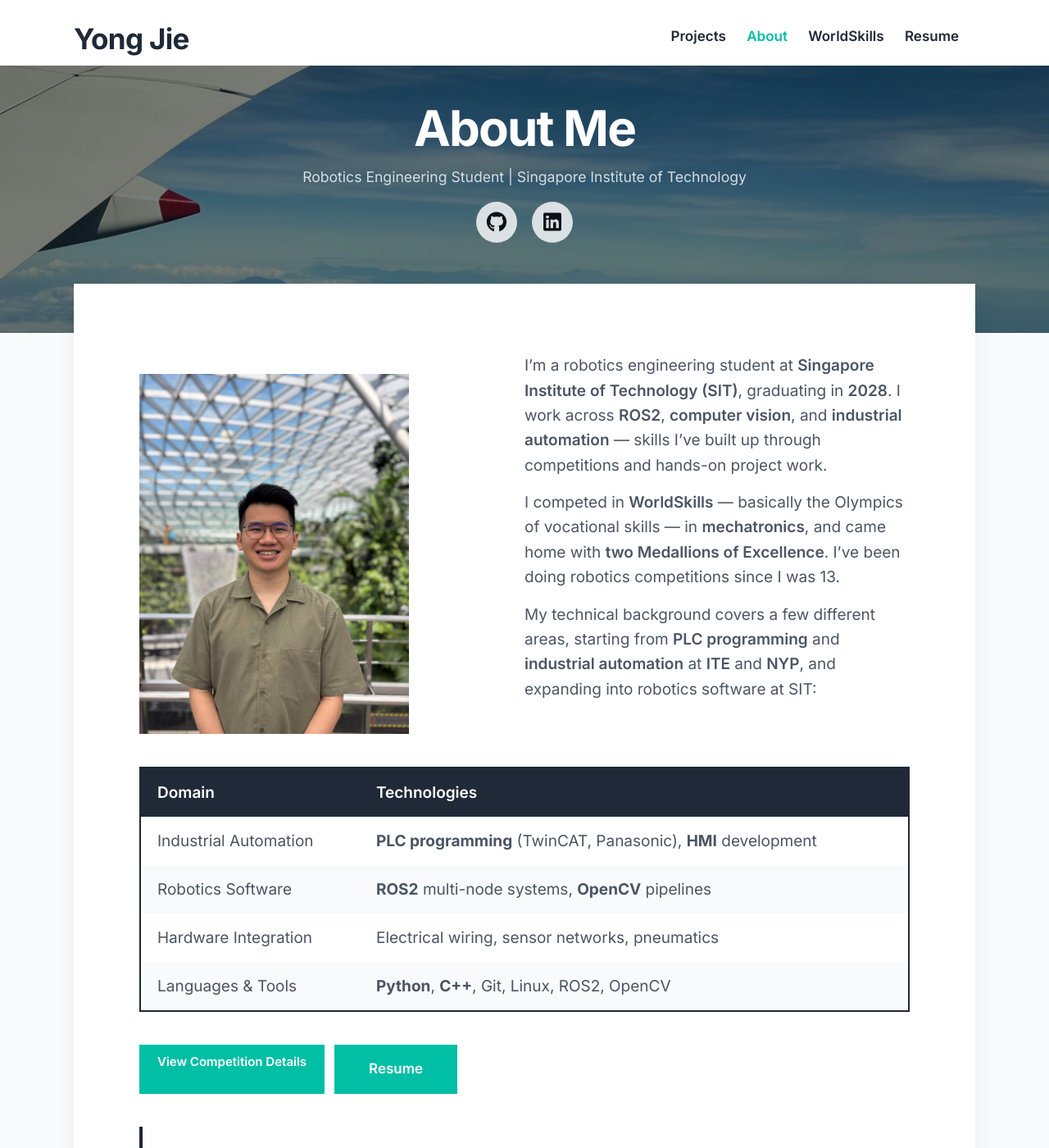
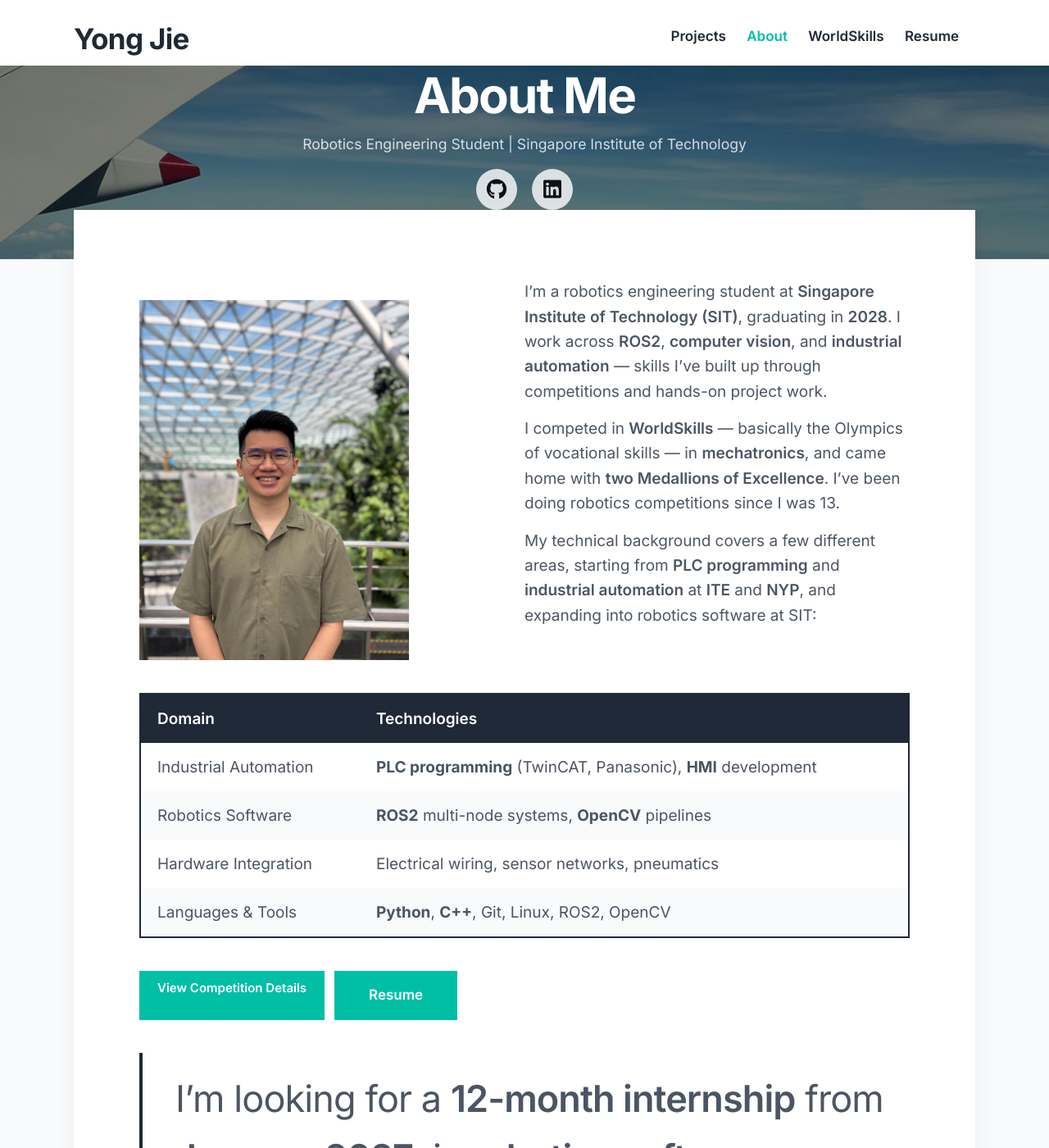
Before and after one commit to YongJiee/YongJiee.github.io, a Jekyll site: the page built from _pages/about.md, in a window 1280 px wide and 1400 px high. Shown: the whole window at 82% size. Built offline with Jekyll 4.4.1, drawn with Linux system fonts in a browser that asks for light colours; nearby versions of some CDN libraries.

Commit message:
V1.72 Reducing picture size

```diff
--- a/_sass/_includes/_hero.scss
+++ b/_sass/_includes/_hero.scss
@@ -7,20 +7,17 @@
   position: relative;
   top: 0;
   margin-top: 0;
-  padding: 40px 0 60px;
+  padding: 25px 0 35px;
   background: $hero-background-color;
-  height: auto !important;
 
   @include mq(tabletp) {
     margin-top: 25px;
-    padding: 70px 0 90px;
-    min-height: 280px !important;
-    height: auto !important;
+    padding: 40px 0 50px;
   }
 
   @include mq(laptop) {
     margin-top: 30px;
-    padding: 90px 0 110px;
+    padding: 50px 0 60px;
   }
 
   .wrap {
```
